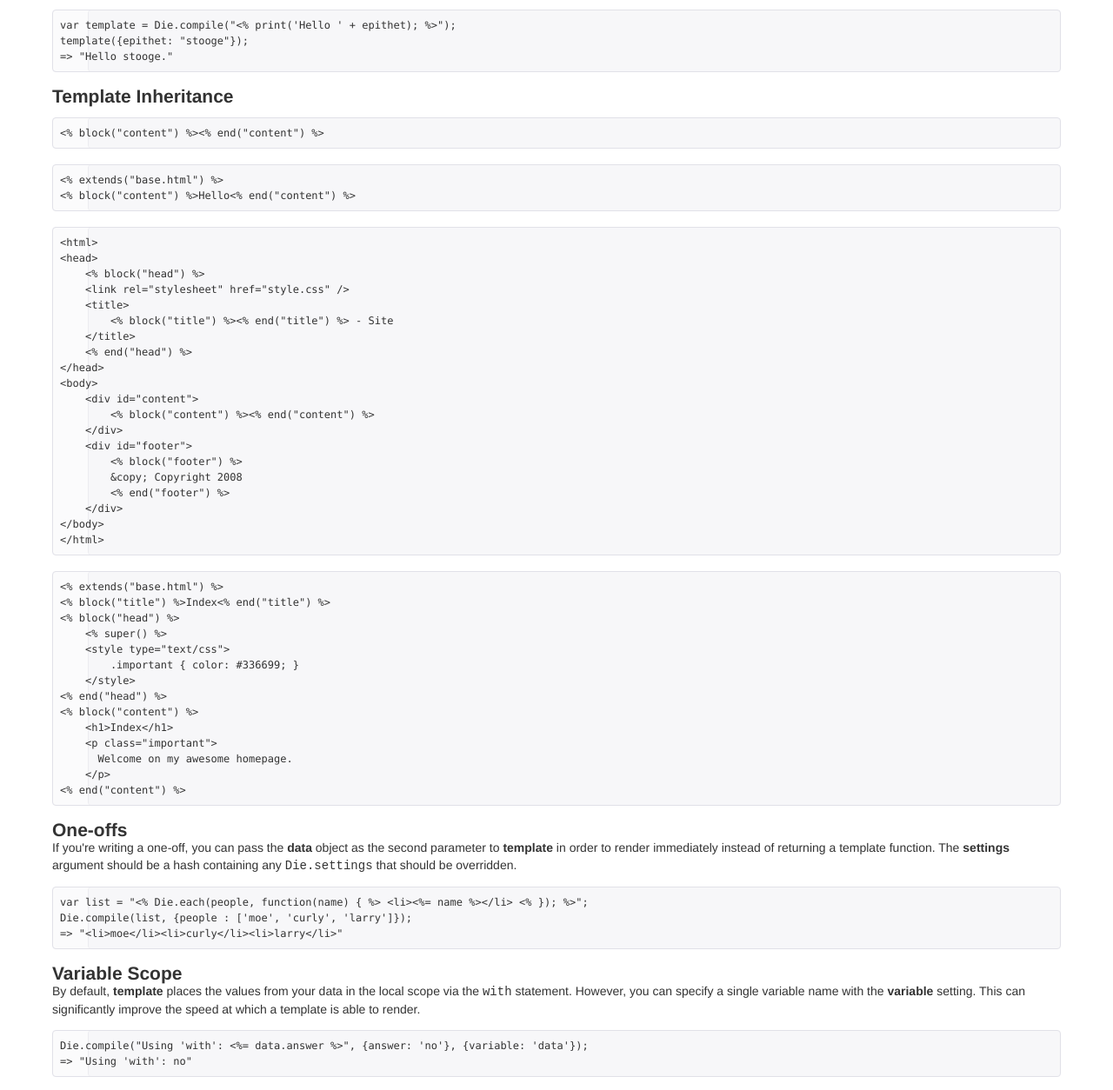
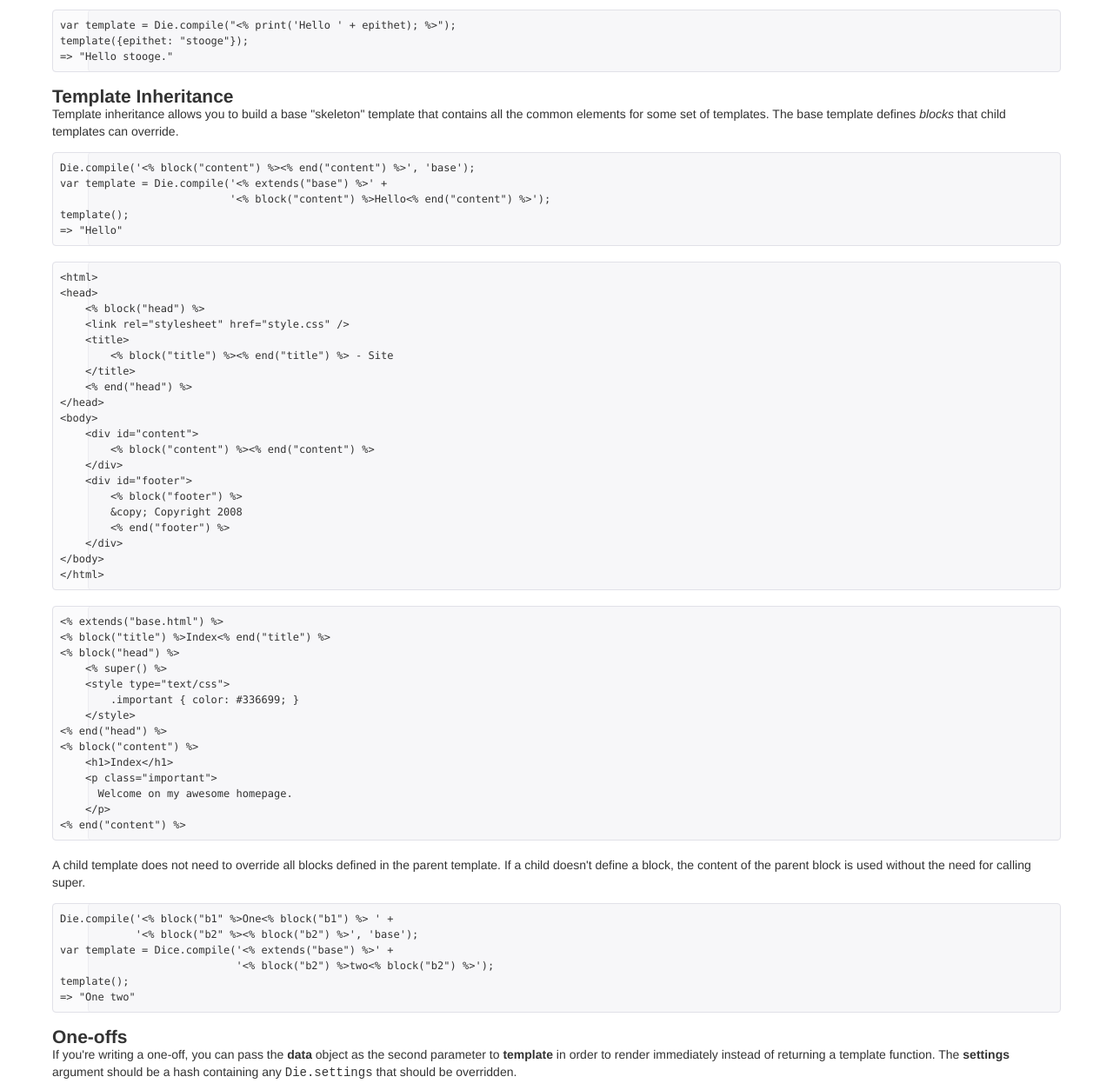
Before and after one commit to eddieh/die.js, a website: page index.html in a window 1280 px wide. Shown: the part 672-1926 px from the top of the page at 87% size. Drawn offline with Linux system fonts and the light colour scheme.

Commit message:
Super blocks & child templates that don't override a block from the parent template.

```diff
--- a/index.html
+++ b/index.html
@@ -76,17 +76,18 @@ template({epithet: "stooge"});
 
   <h2>Template Inheritance</h2>
   <p>
-
+    Template inheritance allows you to build a base "skeleton"
+    template that contains all the common elements for some set of
+    templates. The base template defines <em>blocks</em> that child
+    templates can override.
   </p>
 
-<pre class="prettyprint linenums language-html">
-<% block("content") %><% end("content") %>
-</pre>
-
-<pre class="prettyprint linenums language-html">
-<% extends("base.html") %>
-<% block("content") %>Hello<% end("content") %>
-</pre>
+<pre class="prettyprint linenums language-js">
+Die.compile('&lt;% block("content") %&gt;&lt;% end("content") %&gt;', 'base');
+var template = Die.compile('&lt;% extends("base") %&gt;' +
+                           '&lt;% block("content") %&gt;Hello&lt;% end("content") %&gt;');
+template();
+=&gt; "Hello"</pre>
 
 <pre class="prettyprint linenums language-html">
 &lt;html&gt;
@@ -126,6 +127,22 @@ template({epithet: "stooge"});
       Welcome on my awesome homepage.
     &lt;/p&gt;
 &lt;% end("content") %&gt;
+</pre>
+
+  <p>
+    A child template does not need to override all blocks defined in
+    the parent template. If a child doesn't define a block, the
+    content of the parent block is used without the need for calling
+    super.
+  </p>
+
+<pre class="prettyprint linenums language-js">
+Die.compile('<% block("b1" %>One<% block("b1") %> ' +
+            '<% block("b2" %><% block("b2") %>', 'base');
+var template = Dice.compile('<% extends("base") %>' +
+                            '<% block("b2") %>two<% block("b2") %>');
+template();
+=> "One two"
 </pre>
 
   <h2>One-offs</h2>
```
Also changed, not shown: die.js (+22 -8 lines), test/inheritance.js (+40 -0 lines).
